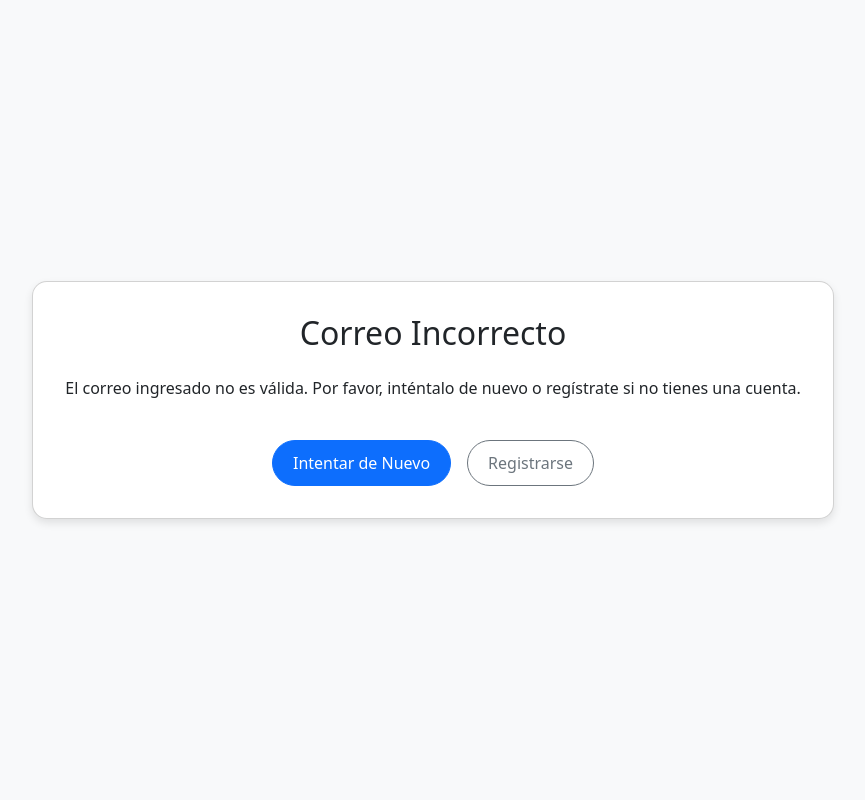
After one commit to kevincj2415/GestionDeInventarios, a Flask app: page /correoErrado in a window 1280 px wide. The commit adds this page. Shown: the whole page, without its empty margins (207-1072 px from the left). Run offline with Flask 3, Linux system fonts and the light colour scheme; some libraries are stand-ins or nearby versions.

Commit message:
usuarios

```diff
--- a/app.py
+++ b/app.py
@@ -1,6 +1,14 @@
-from flask import Flask, redirect, render_template, request
-from flask import *
+from flask import Flask, render_template, request, redirect, url_for, flash,session
+from flask_sqlalchemy import SQLAlchemy
+from flask_login import LoginManager, login_user, current_user, logout_user, login_required
+from flask_mail import Mail, Message
+from flask_migrate import Migrate
 from flask_mysqldb import MySQL
+from werkzeug.security import generate_password_hash, check_password_hash
+from Usuario import Usuario
+import pymongo
+import datetime
+secionIniciada = False
 
 
 
@@ -15,6 +23,14 @@ app.config['MYSQL_DB'] = 'gestion_inventarios'
 app.config['MYSQL_CURSORCLASS'] = 'DictCursor'
 
 mysql.init_app(app)
+
+@app.route('/contraseñaErrada')
+def contraseñaErrada():
+    return render_template('sitio/contraseñaErrada.html')
+
+@app.route('/correoErrado')
+def correoErrado():
+    return render_template('sitio/correoErrado.html')
 
 @app.route('/')
 def index():
@@ -47,9 +63,12 @@ def registrarUsuario():
     correo = request.form['correo']
     contraseña = request.form['contraseña']
     tipo = request.form['tipo']
-    pedidos = request.form['pedidos']
-    sql = "INSERT INTO usuarios(nombre,correo,contraseña,tipo,pedidos) VALUES (%s,%s,%s,%s,%s)"
-    datos = (nombre,correo,contraseña,tipo,pedidos)
+    pedidos = 0
+    usuario = {'nombre':nombre, 'correo':correo, 'contraseña':contraseña, 'tipo':tipo, 'pedidos':pedidos}
+    usuario = Usuario(usuario)
+    usuario.set_password(contraseña)
+    sql = "INSERT INTO usuarios (nombre, correo, contraseña, tipo, pedidos) VALUES (%s, %s, %s, %s, %s)"
+    datos = (nombre, correo, usuario.contraseña, tipo, pedidos)
     conexion = mysql.connection
     cursor = conexion.cursor()
     cursor.execute(sql, datos)
@@ -58,18 +77,32 @@ def registrarUsuario():
 
 @app.route('/sitio/iniciarSesion', methods = ['POST'])
 def iniciarSesion():
-    correo = request.form['correo']
-    contraseña = request.form['contraseña']
-    sql = "SELECT * FROM usuarios WHERE correo = %s AND contraseña = %s"
-    datos = (correo,contraseña,)
+    global secionIniciada
+    correo = request.form['email']
+    contraseña = request.form['password']
+
+    # Consulta a la base de datos
+    sql = "SELECT * FROM usuarios WHERE correo = %s"
+    datos = (correo,)
     conexion = mysql.connection
     cursor = conexion.cursor()
     cursor.execute(sql, datos)
-    usuario = cursor.fetchone()
-    conexion.commit()
-    if not usuario:
-        return redirect('/inicioSesion')
+    user = cursor.fetchone()
+
+    # Verificar si el usuario fue encontrado
+    if user is None:
+        return redirect('/correoErrado')
+
+    # Crear objeto Usuario
+    usuario = Usuario(user)
+    print(usuario.contraseña)
+
+    # Verificar si la contraseña es correcta
+    if not usuario.check_password(contraseña):
+        return redirect('/contraseñaErrada')
     else:
+    # Si la contraseña es correcta, iniciar sesión
+        secionIniciada = True
         return redirect('/inventario')
 
 #inventario
--- a/templates/sitio/RegistroUsuario.html
+++ b/templates/sitio/RegistroUsuario.html
@@ -85,7 +85,7 @@
         <form action="/sitio/registrarUsuario" method="post">
             <input type="text" class="form-control" name="nombre" placeholder="Nombre Completo" required>
             <input type="email" class="form-control" name="correo" placeholder="Correo Electrónico" required>
-            <input type="password" class="form-control" name="contraseña" placeholder="Contraseña" required>
+            <input type="text" class="form-control" name="contraseña" placeholder="Contraseña" required>
 
             <!-- Tipo de Usuario Dropdown -->
             <select class="form-control" name="tipo" required>
@@ -93,9 +93,6 @@
                 <option value="cliente">Cliente</option>
                 <option value="admin">Administrador</option>
             </select>
-
-            <!-- Campo de número de pedidos -->
-            <input type="number" class="form-control" name="pedidos" placeholder="Número de Pedidos" required min="0">
 
             <button type="submit" class="register-btn">Registrar</button>
         </form>
--- /dev/null
+++ b/templates/sitio/correoErrado.html
@@ -0,0 +1,40 @@
+<!DOCTYPE html>
+<html lang="es">
+<head>
+    <meta charset="UTF-8">
+    <meta name="viewport" content="width=device-width, initial-scale=1.0">
+    <title>Contraseña Incorrecta</title>
+    <link href="https://cdn.jsdelivr.net/npm/bootstrap@5.3.0-alpha1/dist/css/bootstrap.min.css" rel="stylesheet">
+    <style>
+        body {
+            display: flex;
+            justify-content: center;
+            align-items: center;
+            height: 100vh;
+            background-color: #f8f9fa;
+        }
+        .card {
+            padding: 2rem;
+            border-radius: 15px;
+            box-shadow: 0 4px 8px rgba(0, 0, 0, 0.1);
+        }
+        .btn-custom {
+            border-radius: 30px;
+            padding: 10px 20px;
+        }
+    </style>
+</head>
+<body>
+
+    <div class="card text-center">
+        <h2 class="mb-4">Correo Incorrecto</h2>
+        <p>El correo ingresado no es válida. Por favor, inténtalo de nuevo o regístrate si no tienes una cuenta.</p>
+        <div class="d-flex justify-content-center mt-4">
+            <a href="/inicioSesion" class="btn btn-primary btn-custom me-3">Intentar de Nuevo</a>
+            <a href="/registrarUsuario" class="btn btn-outline-secondary btn-custom">Registrarse</a>
+        </div>
+    </div>
+
+    <script src="https://cdn.jsdelivr.net/npm/bootstrap@5.3.0-alpha1/dist/js/bootstrap.bundle.min.js"></script>
+</body>
+</html>
--- a/templates/sitio/iniciosesion.html
+++ b/templates/sitio/iniciosesion.html
@@ -115,8 +115,8 @@
     <div class="login-container">
         <h2>Iniciar Sesión</h2>
         <form action="/sitio/iniciarSesion"  method="post">
-            <input type="email" class="form-control" name="correo" placeholder="Correo Electrónico" required>
-            <input type="password" class="form-control" name="contraseña" placeholder="Contraseña" required>
+            <input type="email" class="form-control" name="email" placeholder="Correo Electrónico" required>
+            <input type="password" class="form-control" name="password" placeholder="Contraseña" required>
             <button type="submit" class="btn btn-success">Ingresar</button>
             <a href="#" class="forgot-password">¿Olvidaste tu contraseña?</a>
         </form>
@@ -131,7 +131,7 @@
         </div>
 
         <div class="signup-link">
-            ¿No tienes una cuenta? <a href="#">Regístrate</a>
+            ¿No tienes una cuenta? <a href="/registrarUsuario">Regístrate</a>
         </div>
     </div>
 
```
Also changed, not shown: Usuario.py (added, +23 -0 lines), prueba.py (added, +10 -0 lines), templates/sitio/contraseñaErrada.html (added, +40 -0 lines).
